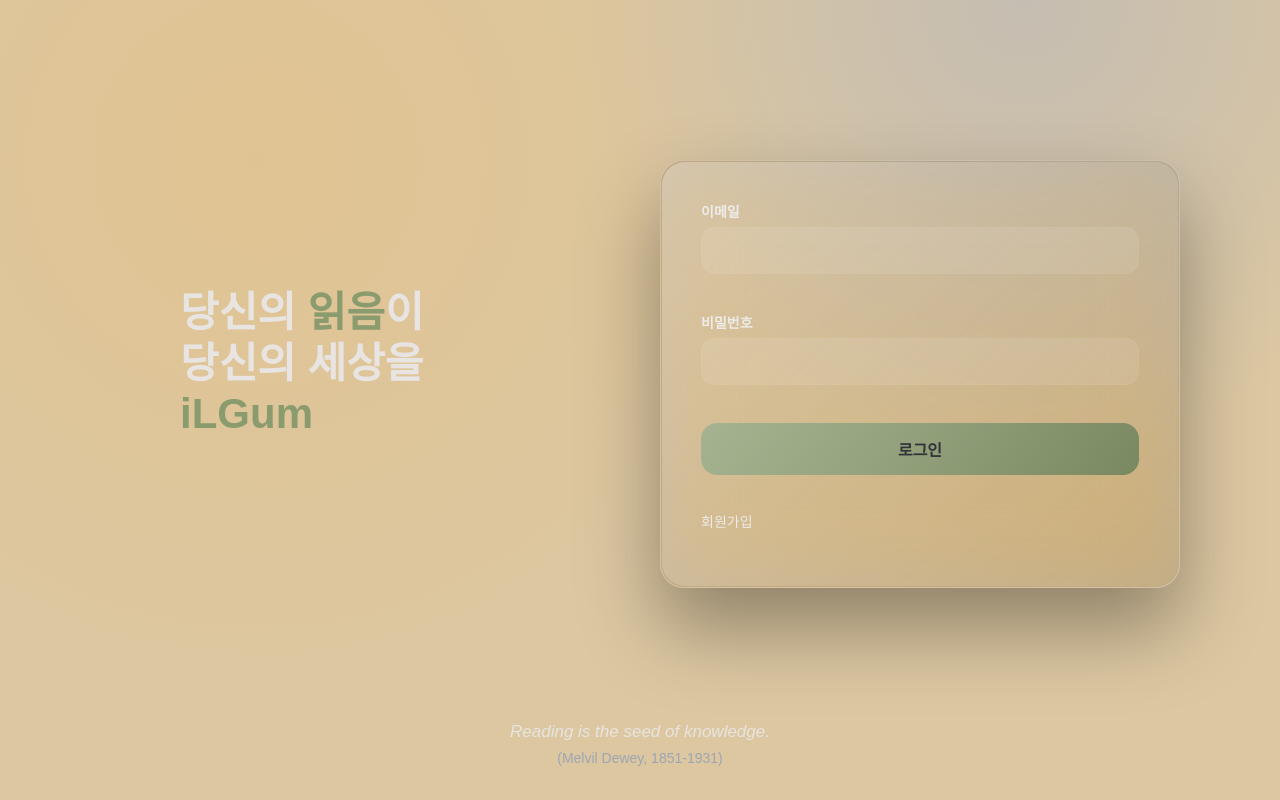
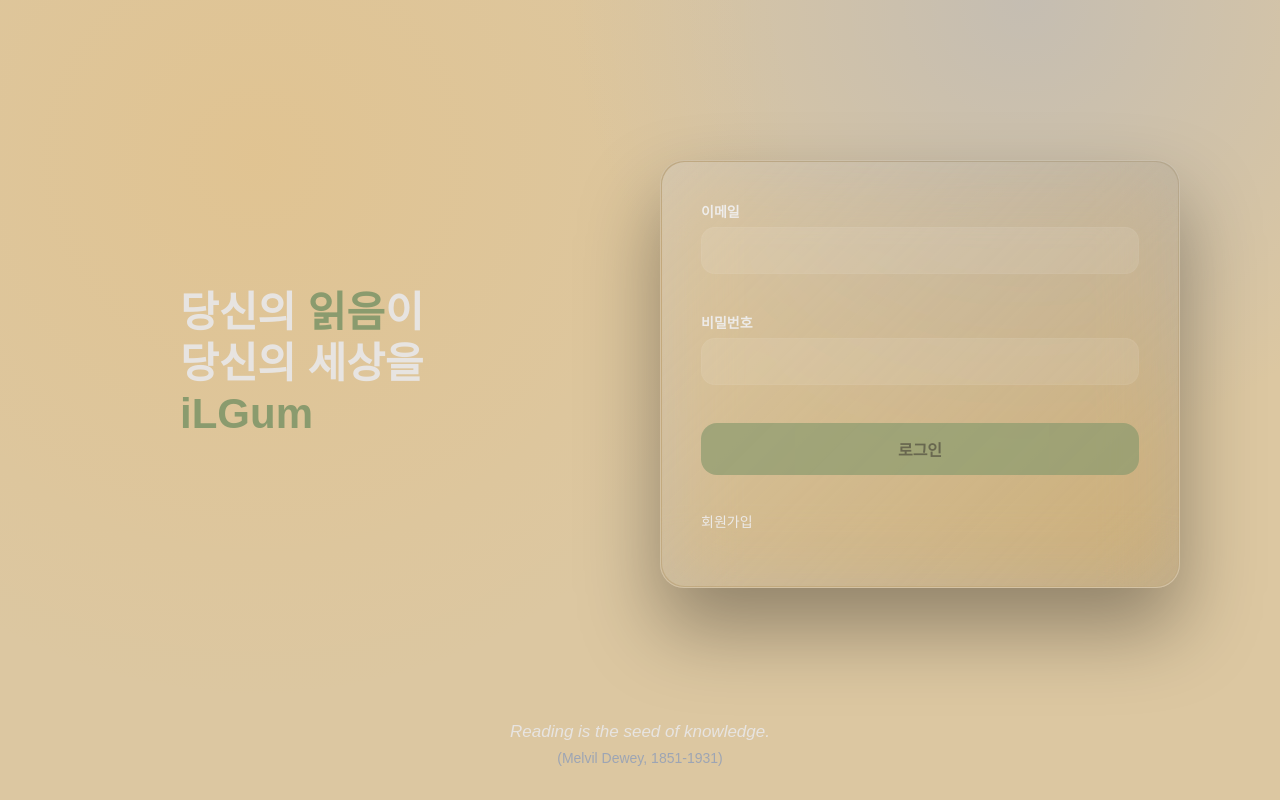
Before and after one commit to 100-hours-a-week/KTB3-Yun-Week11, a React (Vite) app in the folder iLGum/: page / in a window 1280 px wide. Built offline with nearby package versions, Linux system fonts and the light colour scheme.

Commit message:
feat: 로그인 버튼 컴포넌트 분리

```diff
--- /dev/null
+++ b/iLGum/src/components/PrimaryButton.jsx
@@ -0,0 +1,5 @@
+export default function PrimaryButton( {children, type='button', disabled, onClick }) {
+    return <button className="primary-btn" type={type} disabled={disabled} onClick={onClick}>
+        {children}
+    </button>;
+}
--- a/iLGum/src/pages/Login.jsx
+++ b/iLGum/src/pages/Login.jsx
@@ -1,11 +1,15 @@
 import { useState } from 'react'
 import { apiFetch } from '../api/common'
 import '../styles/login.css'
+import '../styles/buttons.css'
+import PrimaryButton from '../components/PrimaryButton'
 
 export default function LoginPage () {
     const [email, setEmail] = useState('')
     const [password, setPassword] = useState('')
     const [helper, setHelper] = useState({ email: '', password: '' })
+
+    const isDisabled = !email || !password || helper.email || helper.password
 
     const validateEmail = (v) =>
     /^[a-z]{4,20}@[a-z]+(\.[a-z]+)*(\.[a-z]{2,})$/.test(v.trim()) ? '' : '*올바른 이메일 주소 형식을 입력해주세요. (예: example@example.com)'
@@ -26,6 +30,7 @@ export default function LoginPage () {
                 return
             }
 
+        try {
           const res = await apiFetch('/members/session', {
               method: 'POST',
               body: JSON.stringify({ email, password }),
@@ -38,7 +43,9 @@ export default function LoginPage () {
               // TODO: '/posts'로 navigate
           } else if (res.status === 404 || res.status === 401) {
               setHelper((p) => ({ ...p, password: '*아이디 또는 비밀번호를 확인해주세요' }))
-        } else {
+          }
+        } catch (err) {
+              console.log('요청 실패', err)
               alert('잠시 후 다시 시도해주세요.')
         }
     }
@@ -61,7 +68,7 @@ export default function LoginPage () {
             <input id="password" type="password" value={password} onChange={handleChange(setPassword, 'password')} />
             <p className="helper-text">{helper.password}</p>
           </div>
-          <button id="login-btn" type="submit" disabled={Boolean(helper.email || helper.password)}>로그인</button>
+          <PrimaryButton type="submit" disabled={isDisabled}>로그인</PrimaryButton>
           <p><a id="signup-link" href="/signup">회원가입</a></p>
         </form>
       </section>
--- /dev/null
+++ b/iLGum/src/styles/buttons.css
@@ -0,0 +1,21 @@
+.primary-btn {
+  width: 100%;
+  padding: 14px;
+  border-radius: 16px;
+  border: none;
+  background: linear-gradient(120deg, #8a9b6e, #6c7d51);
+  color: #080b11;
+  font-weight: 700;
+  font-size: 16px;
+  cursor: pointer;
+  transition: transform 0.1s, opacity 0.2s;
+}
+.primary-btn:disabled {
+  background: #8a9b6e;
+  color: rgba(8, 11, 17, 0.6);
+  cursor: not-allowed;
+  opacity: 0.7;
+}
+.primary-btn:enabled:active {
+  transform: translateY(1px);
+}
--- a/iLGum/src/styles/login.css
+++ b/iLGum/src/styles/login.css
@@ -150,7 +150,7 @@ footer.site-footer {
   color: var(--helper);
 }
 
-#login-btn {
+/* #login-btn {
   width: 100%;
   padding: 14px;
   border-radius: 16px;
@@ -170,7 +170,7 @@ footer.site-footer {
 }
 #login-btn:enabled:active {
   transform: translateY(1px);
-}
+} */
 
 #signup-link {
   display: inline-flex;
```
Lines whose indentation alone changed are shown as unchanged.
